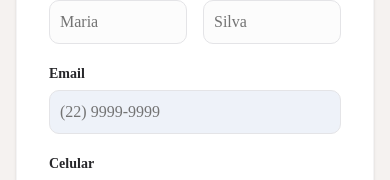
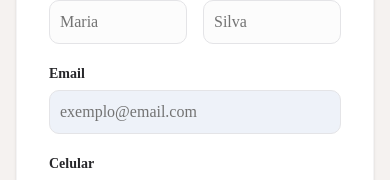
Before and after one commit to rangelandradesmmn-ship-it/events-pro-ai, a Next.js app: page /register in a window 390 px wide. Shown: the part 412-592 px from the top of the page. Built offline with nearby package versions, Linux system fonts and the light colour scheme; no server answers.

Commit message:
Fix email placeholder in register form and map agency phone correctly in super admin panel

```diff
--- a/src/app/dashboard/super-admin/page.tsx
+++ b/src/app/dashboard/super-admin/page.tsx
@@ -41,7 +41,8 @@ export default async function SuperAdminPage() {
     const authUser = authData?.users.find(u => u.id === agency.id);
     return {
       ...agency,
-      email: authUser?.email || ''
+      email: authUser?.email || '',
+      phone: agency.phone || authUser?.user_metadata?.phone || agency.whatsapp || ''
     };
   });
 
--- a/src/components/auth/register-form.tsx
+++ b/src/components/auth/register-form.tsx
@@ -114,7 +114,7 @@ export function RegisterForm() {
             id="email"
             name="email"
             type="email"
-            placeholder="(22) 9999-9999" // Matching the screenshot's odd placeholder for email though it looks like phone, let's put standard email placeholder instead
+            placeholder="exemplo@email.com"
             value={formData.email}
             onChange={handleChange}
             required
```
